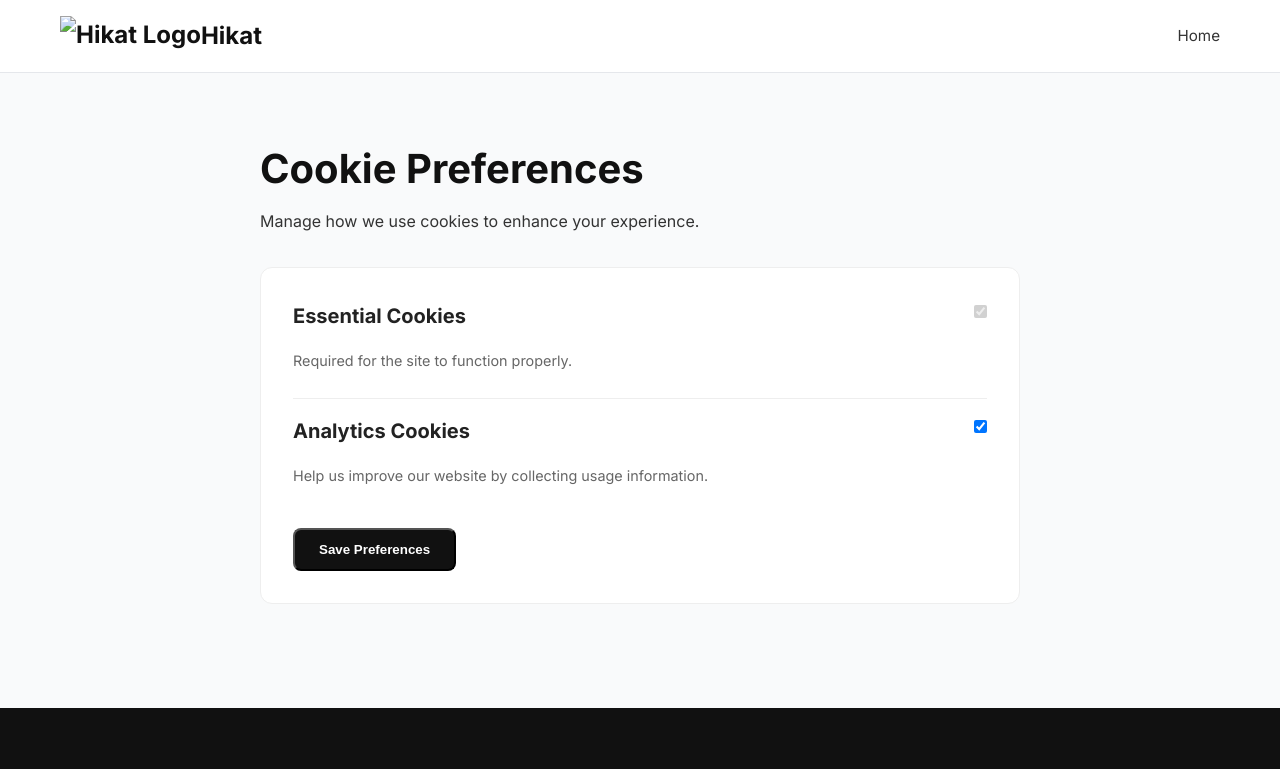
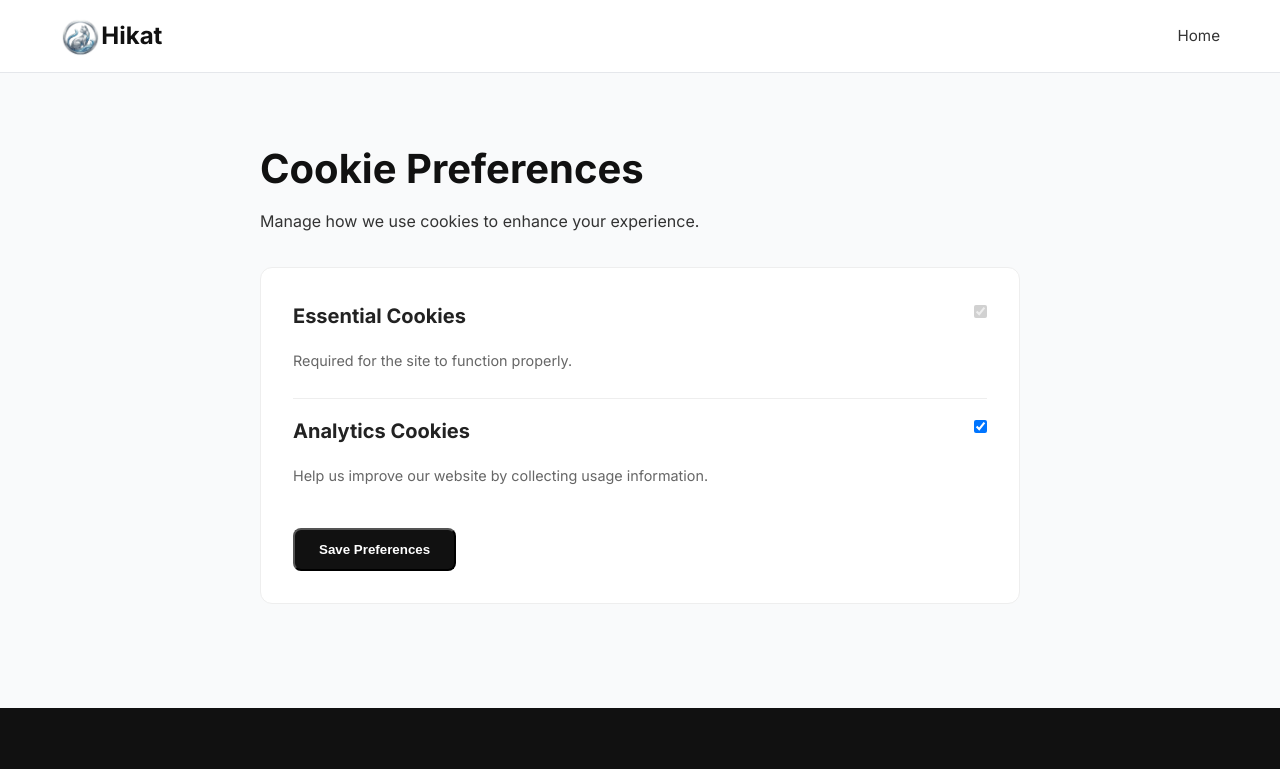
Before and after one commit to keshav-kr-agrawal/hikat, a plain HTML site: page cookies.html in a window 1280 px wide. Shown: the top 769 px of the page. Drawn offline with Linux system fonts and the light colour scheme.

Commit message:
Update logo image source in cookies.html

```diff
--- a/cookies.html
+++ b/cookies.html
@@ -25,7 +25,7 @@
     <nav class="navbar">
     <div class="container nav-container">
         <a href="index.html" class="logo">
-            <img src="images/logo.png" alt="Hikat Logo">Hikat
+            <img src="logo.png" alt="Hikat Logo">Hikat
         </a>
 
         <ul class="nav-links">
```
